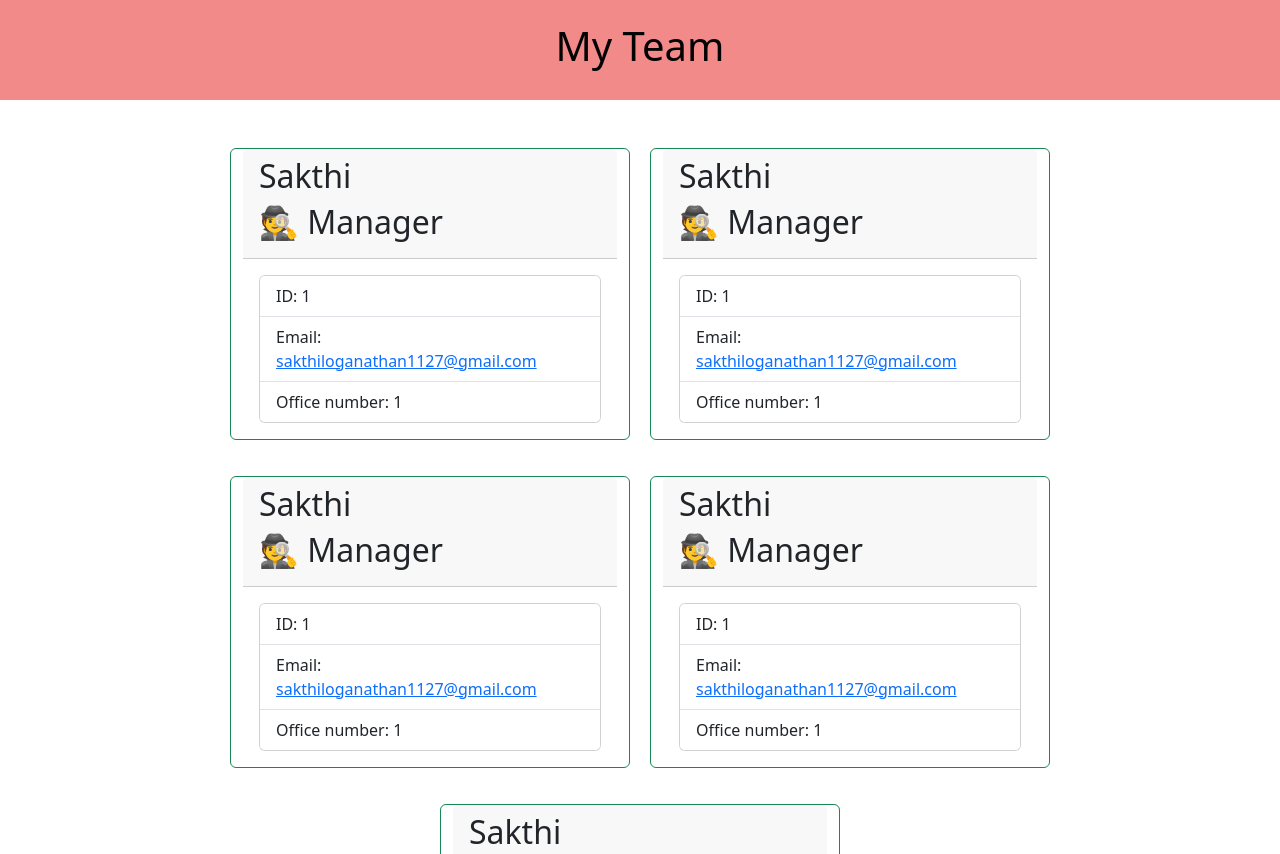
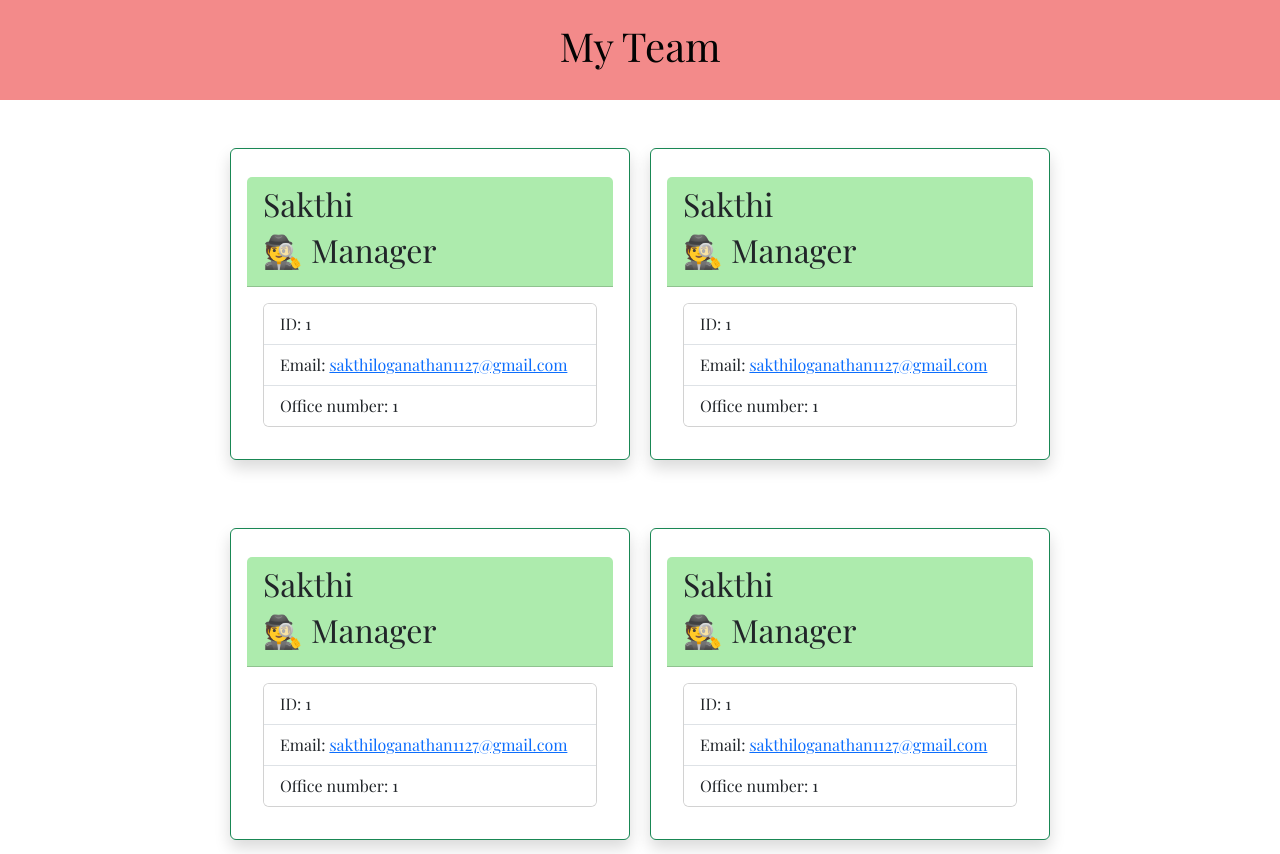
Before and after one commit to SPloganathan/work-team-profile-generator, a website: page index.html in a window 1280 px wide. Shown: the top 854 px of the page. Drawn offline with nearby package versions, Linux system fonts and the light colour scheme.

Commit message:
index.html and style.css updated

```diff
--- a/index.html
+++ b/index.html
@@ -10,6 +10,12 @@
       integrity="sha384-GLhlTQ8iRABdZLl6O3oVMWSktQOp6b7In1Zl3/Jr59b6EGGoI1aFkw7cmDA6j6gD"
       crossorigin="anonymous"
     />
+    <link rel="preconnect" href="https://fonts.googleapis.com" />
+    <link rel="preconnect" href="https://fonts.gstatic.com" crossorigin />
+    <link
+      href="https://fonts.googleapis.com/css2?family=Playfair+Display&display=swap"
+      rel="stylesheet"
+    />
     <link rel="stylesheet" href="./style.css" />
     <title>Work Team Profile</title>
   </head>
@@ -19,7 +25,7 @@
     </header>
     <section class="container mt-5">
       <div class="row">
-        <div class="card border-success mb-3" style="max-width: 25rem">
+        <div class="card border-success shadow p-3 mb-5 bg-body rounded">
           <div class="card-header">
             <h2>Sakthi</h2>
             <h2>🕵️ Manager</h2>
@@ -37,7 +43,7 @@
             </div>
           </div>
         </div>
-        <div class="card border-success mb-3" style="max-width: 25rem">
+        <div class="card border-success shadow p-3 mb-5 bg-body rounded">
           <div class="card-header">
             <h2>Sakthi</h2>
             <h2>🕵️ Manager</h2>
@@ -55,7 +61,7 @@
             </div>
           </div>
         </div>
-        <div class="card border-success mb-3" style="max-width: 25rem">
+        <div class="card border-success shadow p-3 mb-5 bg-body rounded">
           <div class="card-header">
             <h2>Sakthi</h2>
             <h2>🕵️ Manager</h2>
@@ -73,7 +79,7 @@
             </div>
           </div>
         </div>
-        <div class="card border-success mb-3" style="max-width: 25rem">
+        <div class="card border-success shadow p-3 mb-5 bg-body rounded">
           <div class="card-header">
             <h2>Sakthi</h2>
             <h2>🕵️ Manager</h2>
@@ -91,7 +97,7 @@
             </div>
           </div>
         </div>
-        <div class="card border-success mb-3" style="max-width: 25rem">
+        <div class="card border-success shadow p-3 mb-5 bg-body rounded">
           <div class="card-header">
             <h2>Sakthi</h2>
             <h2>🕵️ Manager</h2>
--- a/style.css
+++ b/style.css
@@ -1,3 +1,9 @@
+/* adding style properties */
+/* universal properties */
+* {
+  font-family: "Playfair Display", serif !important;
+  font-size: 16px;
+}
 .header-wrapper {
   background-color: #f06666c2;
   color: #030303;
@@ -7,6 +13,17 @@
   align-items: center;
 }
 .row {
+  /* !important will override the default bootstrap properties */
   gap: 20px !important;
   justify-content: center;
 }
+.card-header {
+  background-color: #adebad;
+  margin-top: 12px;
+}
+.card {
+  max-width: 25rem;
+}
+.card:hover {
+  border: 5px solid #7b91ca !important;
+}
```
